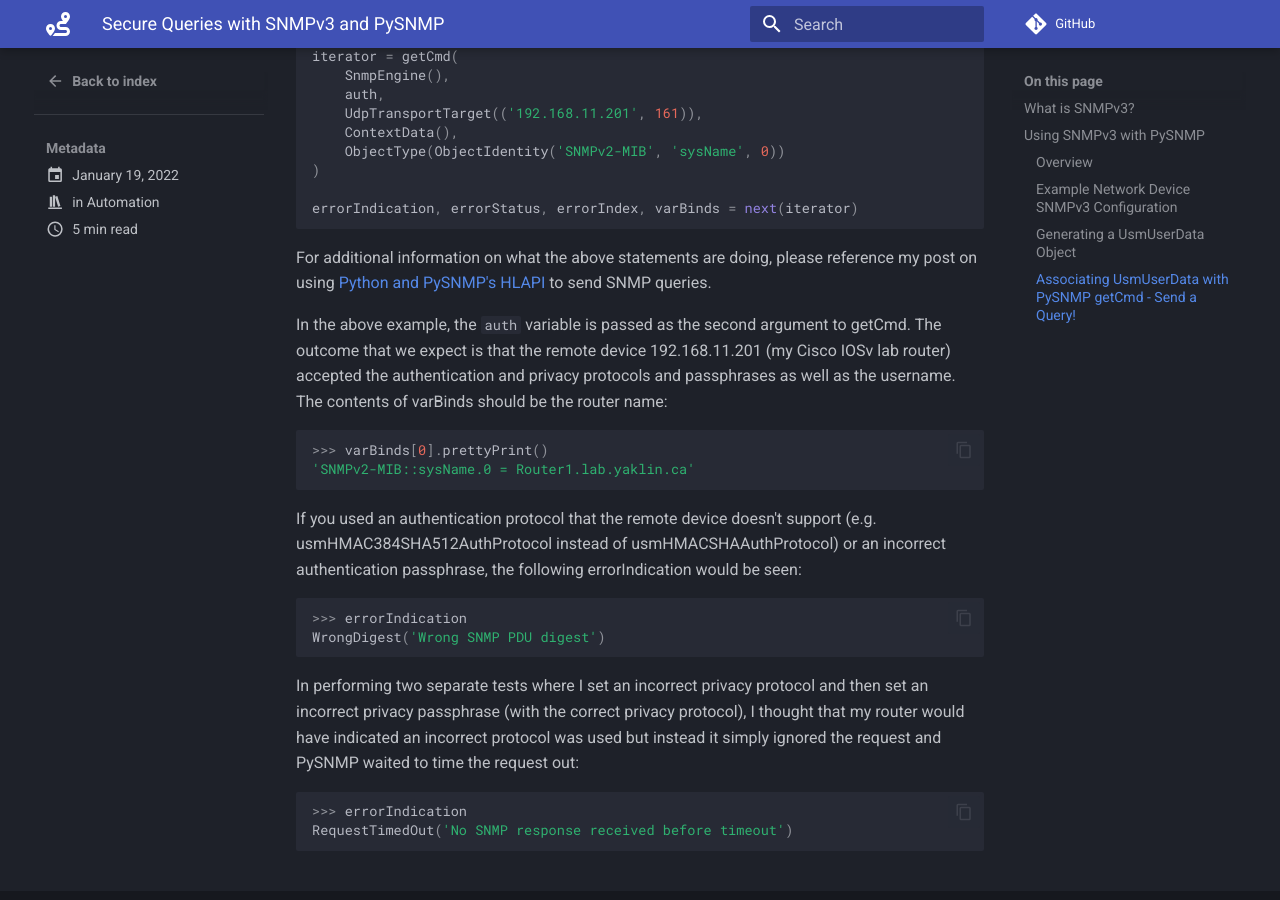
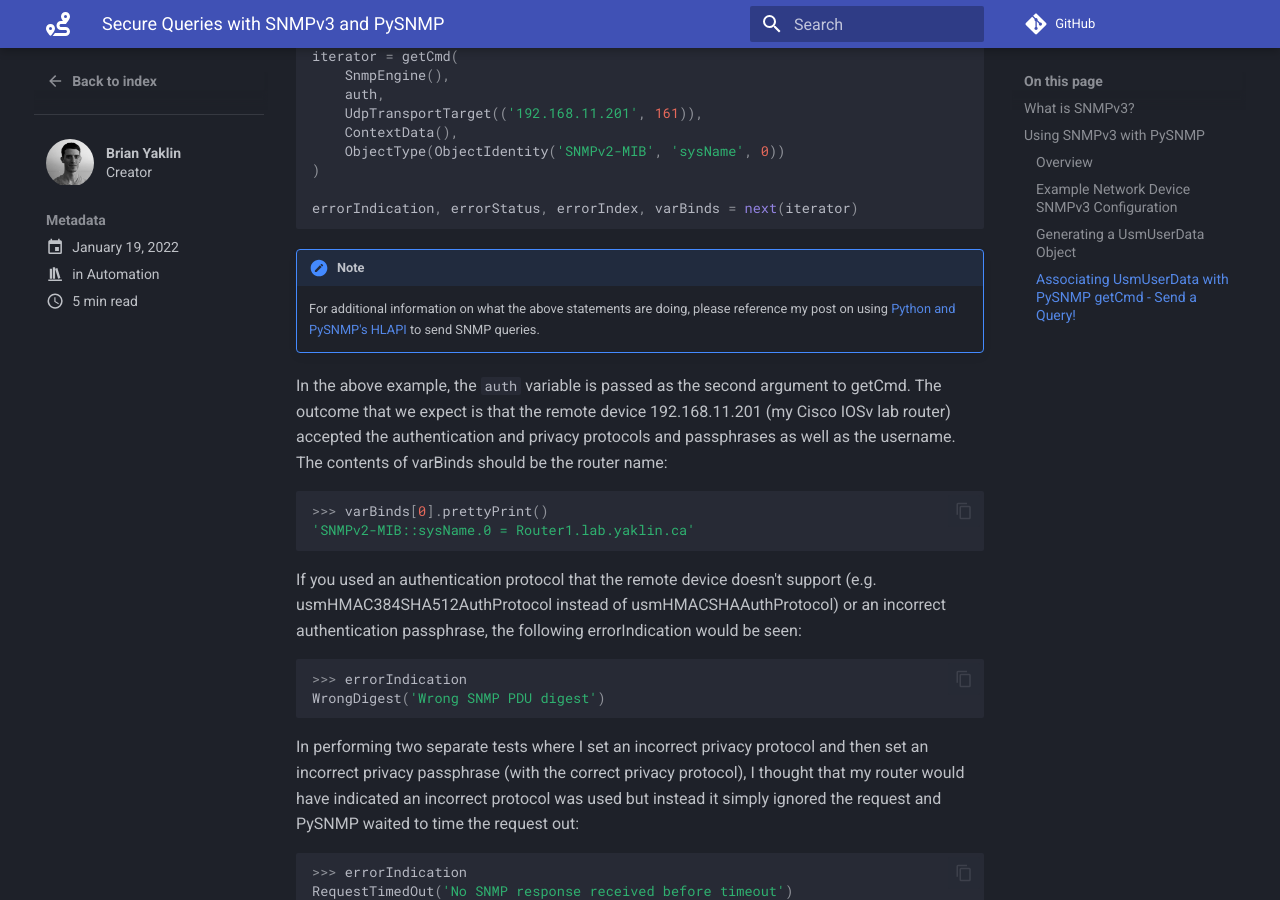
Before and after one commit to brianyaklin/brianyaklin.github.io, an MkDocs documentation site: the page built from docs/posts/2022-01-19-secure-query-with-snmpv3-and-pysnmp.md, in a window 1280 px wide and 900 px high, scrolled down 3443 px. Built offline with MkDocs 1.6.1 and Material for MkDocs 9.7.7, drawn with Linux system fonts in a browser that asks for light colours.

Commit message:
Add author meta

````diff
--- /dev/null
+++ b/docs/.authors.yml
@@ -0,0 +1,5 @@
+authors:
+  Brian:
+    name: Brian Yaklin
+    description: Creator
+    avatar: assets/images/author-avatar.jpeg
--- a/docs/.meta.yml
+++ b/docs/.meta.yml
@@ -1 +1,3 @@
 comments: true
+authors:
+  - Brian
--- a/docs/posts/2022-01-19-secure-query-with-snmpv3-and-pysnmp.md
+++ b/docs/posts/2022-01-19-secure-query-with-snmpv3-and-pysnmp.md
@@ -116,8 +116,8 @@ iterator = getCmd(
 errorIndication, errorStatus, errorIndex, varBinds = next(iterator)
 ```
 
-For additional information on what the above statements are doing, please reference my post on using [Python and PySNMP's HLAPI](2022-01-11-pysnmp-hlapi-overview.md) to send SNMP queries.
-{: .notice--info}
+!!! note
+    For additional information on what the above statements are doing, please reference my post on using [Python and PySNMP's HLAPI](2022-01-11-pysnmp-hlapi-overview.md) to send SNMP queries.
 
 In the above example, the `auth` variable is passed as the second argument to getCmd. The outcome that we expect is that the remote device 192.168.11.201 (my Cisco IOSv lab router) accepted the authentication and privacy protocols and passphrases as well as the username. The contents of varBinds should be the router name:
 
````
Also changed, not shown: docs/posts/2022-03-02-parse-pysnmp-object-names.md (+0 -1 lines).
